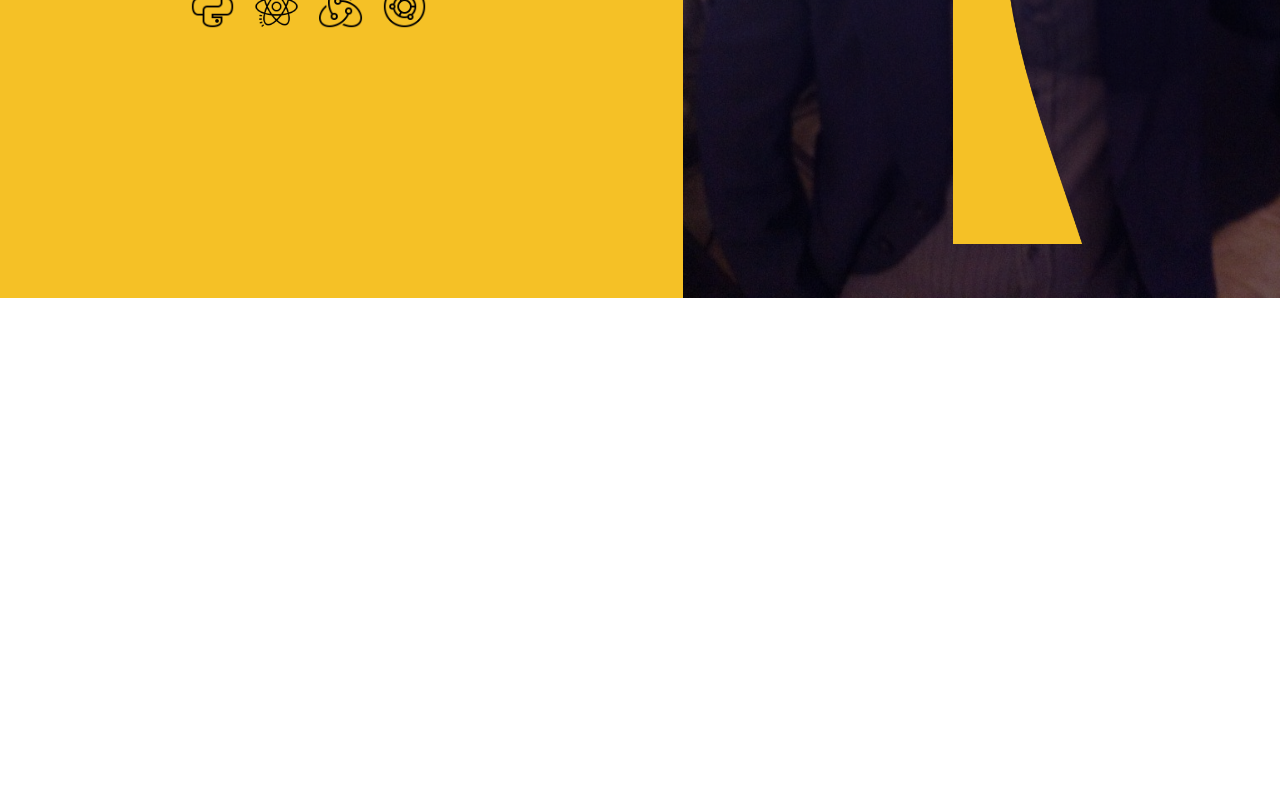
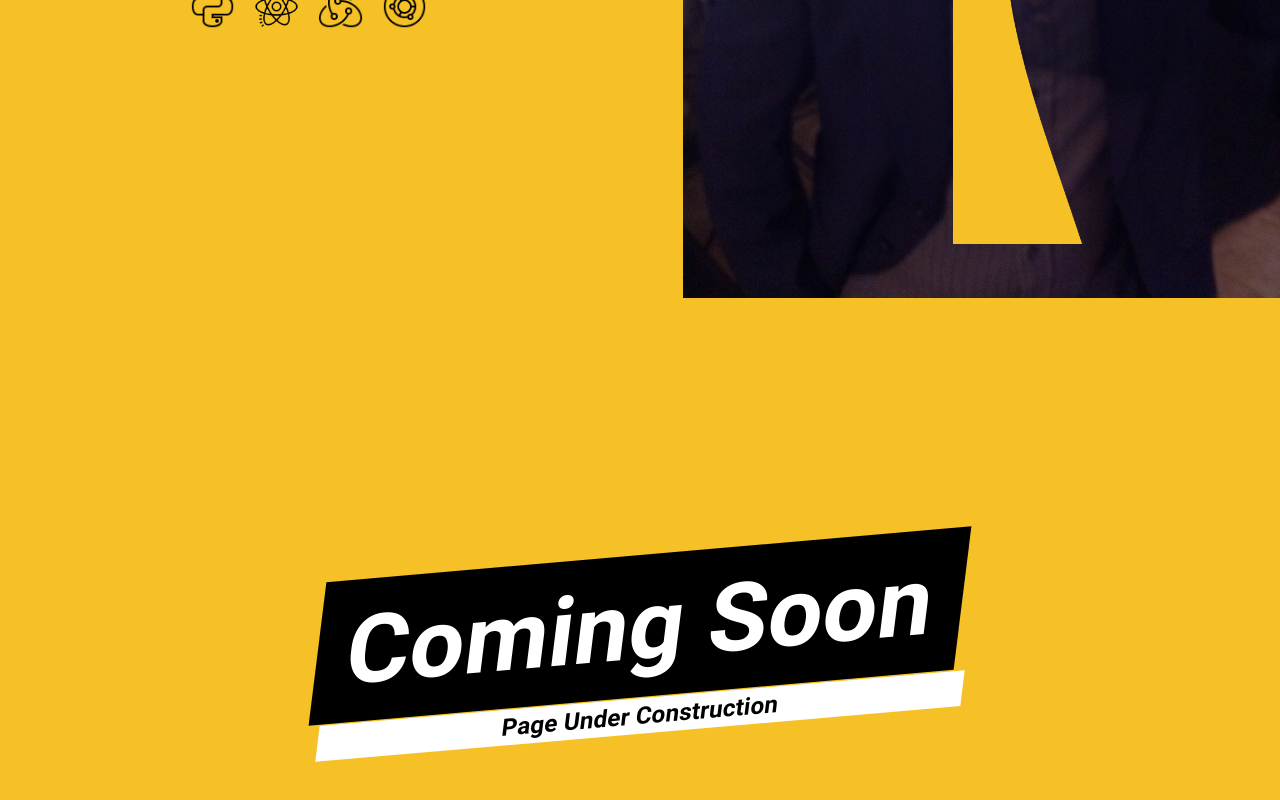
Before and after one commit to ettienekorayyi/portfolio_v2, a React (Create React App) app: page / in a window 1280 px wide. Shown: the part 1302-2102 px from the top of the page. Before the commit the page ends 1600 px from the top, so only its background shows below. Built offline with nearby package versions, Linux system fonts and the light colour scheme.

Commit message:
Added a Simple 404 Error Page

```diff
--- /dev/null
+++ b/src/components/404/_404Page.css
@@ -0,0 +1,32 @@
+/* Dark Mode */
+._404Page {
+    background-color: #f5c126; /* #111 #f5c126 */
+    height: 100vh; /*100rem*/
+  }
+
+
+.wrapper {
+    margin-left: auto;
+    margin-right: auto;
+    margin-top: 20%;
+    width: 50vw;
+}
+
+.error_style_title {
+    background-color: black;
+    color: white;
+}
+
+.error_style_subtitle {
+    background-color: white;
+    color: black;
+}
+
+.skew {
+    transform: skew(-10deg,-2deg) rotate(-3deg)
+}
+
+.error_title {
+    text-align: center;
+    font-size: xxx-large;
+}
--- /dev/null
+++ b/src/components/404/_404Page.js
@@ -0,0 +1,29 @@
+import Box from '@mui/material/Box';
+import './_404Page.css';
+
+export const _404Page = () => {
+    return (
+        <>
+            <div className="_404Page">
+                <Box sx={{ height: '100vh', overflowY: 'hidden' }}>
+                    <div className="wrapper">
+                        <div className="error_title ">
+                            <h1
+                                className='error_style_title skew'
+                                style={{ marginBottom: '0' }}
+                            >
+                                Coming Soon
+                            </h1>
+                            <h3
+                                className='error_style_subtitle skew'
+                                style={{ marginTop: '0', fontSize: 'x-large' }}
+                            >
+                                Page Under Construction
+                            </h3>
+                        </div>
+                    </div>
+                </Box>
+            </div>
+        </>
+    )
+}
--- a/src/components/App.js
+++ b/src/components/App.js
@@ -1,6 +1,7 @@
 import React from "react";
 import { Home } from "./home/Home";
 import { About } from "./about/About";
+import { _404Page } from "./404/_404Page";
 
 
 function App() {
@@ -8,6 +9,7 @@ function App() {
     <div className="App">
       <Home />
       <About />
+      <_404Page />
     </div>
   );
 }
--- a/src/components/about/About.js
+++ b/src/components/about/About.js
@@ -19,11 +19,9 @@ import CssBaseline from '@mui/material/CssBaseline';;
 
 
 const AboutContent = () => {
-
-
     return (
         <>
-            <div className="content summary">
+            <div className="font_style content summary">
                 <div className="title">
                     <BriefSummaryTitleLabels />
                 </div>
@@ -31,7 +29,7 @@ const AboutContent = () => {
                     <BriefSummaryContentLabels />
                 </div>
             </div>
-            <div className="content summary">
+            <div className="font_style content summary">
                 <div className="title">
                     <h1>Skills & Technologies</h1>
                 </div>
--- a/src/components/home/Home.css
+++ b/src/components/home/Home.css
@@ -37,7 +37,7 @@
 }
 
 /* Dark Mode */
-.content * {
+.font_style * {
   color: #111; /* #111 #f5c126 */
-  text-shadow: 0 0 3px #281010, 0 4px 15px #535819
+
 }
--- a/src/components/home/Home.js
+++ b/src/components/home/Home.js
@@ -14,7 +14,7 @@ export const Home = () => {
         <HoverSideNav />
         <Container maxWidth="lg">
           <Box sx={{ height: '100vh' }}>
-            <div className="content">
+            <div className="font_style content">
               <div className="hero_header">
                 <h1>Stephen Melben Corral</h1>
               </div>
```
